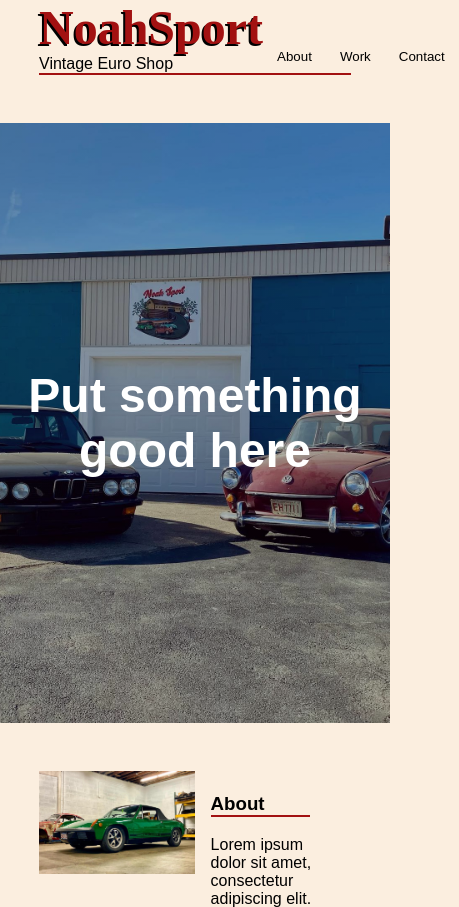
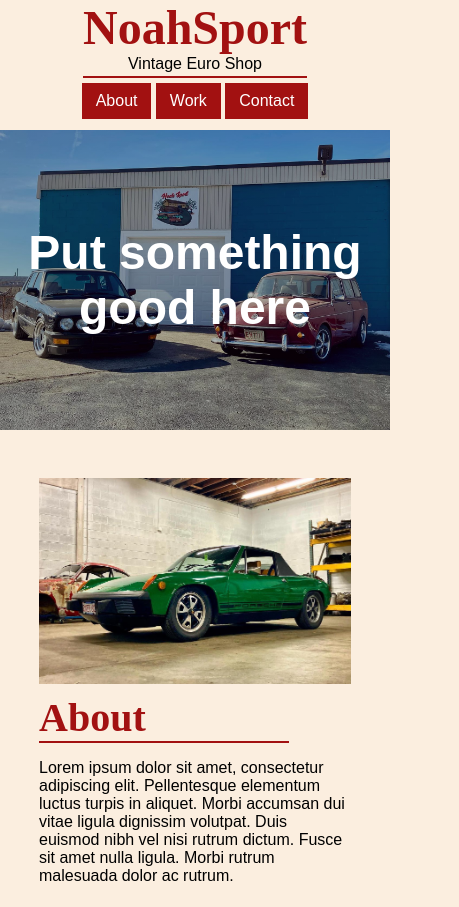
Before and after one commit to jkiernan12/noah-sport, a Gatsby site: page / in a window 390 px wide. Shown: the top 907 px of the page, 459 px wide, since content can reach past the window. Built offline with nearby package versions, Linux system fonts and the light colour scheme; Gatsby itself is replaced by a stand-in of ours; a web font is replaced by a local one.

Commit message:
Add mobile styling

```diff
--- a/gatsby-config.js
+++ b/gatsby-config.js
@@ -14,6 +14,6 @@ module.exports = {
     resolve: 'gatsby-plugin-web-font-loader',
     options: {
       google: {
-        families: ['Praise']
+        families: ['Praise', 'Abril Fatface']
       }}}]
 };
--- a/src/pages/index.scss
+++ b/src/pages/index.scss
@@ -1,4 +1,7 @@
 @import "~react-image-gallery/styles/scss/image-gallery.scss";
+
+$primary-color: rgb(162, 17, 17);
+$decorative-font: 'Praise', serif;
 
 html {
   scroll-behavior: smooth;
@@ -16,12 +19,18 @@ img {
   max-width: 100%;
 }
 
+h3 {
+  color: $primary-color;
+  font-family: $decorative-font;
+  font-size: 2.5em;
+  margin: 10px 0;
+}
 
 header {
   display: flex;
   justify-content: space-between;
   align-items: flex-end;
-  border-bottom:2px solid rgb(162, 17, 17);
+  border-bottom:2px solid $primary-color;
   width: 80%;
   margin: auto;
 
@@ -29,9 +38,8 @@ header {
 
 
     h1 {
-      color: rgb(162, 17, 17);
-      text-shadow: -2px 2px black;
-      font-family: 'Praise', serif;
+      color: $primary-color;
+      font-family: $decorative-font;
       text-align: center;
       font-size: 3em;
       margin: 0;
@@ -52,6 +60,7 @@ header {
       border: none;
       background-color: #00000000;
       cursor: pointer;
+      font-size: 1em;
     }
   }
 
@@ -90,7 +99,7 @@ header {
     width: 100%;
 
     h3 {
-      border-bottom:2px solid rgb(162, 17, 17);
+      border-bottom:2px solid $primary-color;
       width: 80%;
     }
   }
@@ -105,7 +114,7 @@ header {
     margin: 1% 5%;
   }
   h3 {
-    border-bottom:2px solid rgb(162, 17, 17);
+    border-bottom:2px solid $primary-color;
     width: 60%;
   }
 
@@ -119,13 +128,75 @@ header {
     margin: 2%;
 
     h3 {
-      border-bottom:2px solid rgb(162, 17, 17);
+      border-bottom: 2px solid $primary-color;
       width: 60%;
     }
 
     .email a {
-      color: rgb(162, 17, 17);
+      color: $primary-color;
       font-weight: bold;
     }
   }
 }
+
+@media (max-width: 600px) {
+  header {
+    flex-direction: column;
+    justify-content: center;
+    align-items: center;
+    border-bottom: none;
+
+    .logo-container {
+      justify-content: center;
+      align-items: center;
+      text-align: center;
+    }
+
+    nav {
+      border-top: 2px solid $primary-color;
+      padding: 1%;
+      margin: 1%;
+
+      button {
+        background-color: $primary-color;
+        color: white;
+      }
+
+      a {
+        background-color: $primary-color;
+        margin: 1%;
+      }
+    }
+  }
+
+  .hero {
+    margin-top: .5%;
+    height: 300px;
+  }
+
+  .about {
+    flex-direction: column;
+
+    article {
+      margin: 0;
+    }
+
+    img {
+      width: 100%;
+    }
+  }
+
+  .work {
+    flex-direction: column-reverse;
+
+    article, .slider {
+      max-width: 100%;
+      margin: 0;
+    }
+  }
+
+  .contact {
+    margin: 5% 10%;
+    max-width: 100%;
+  }
+}
```
